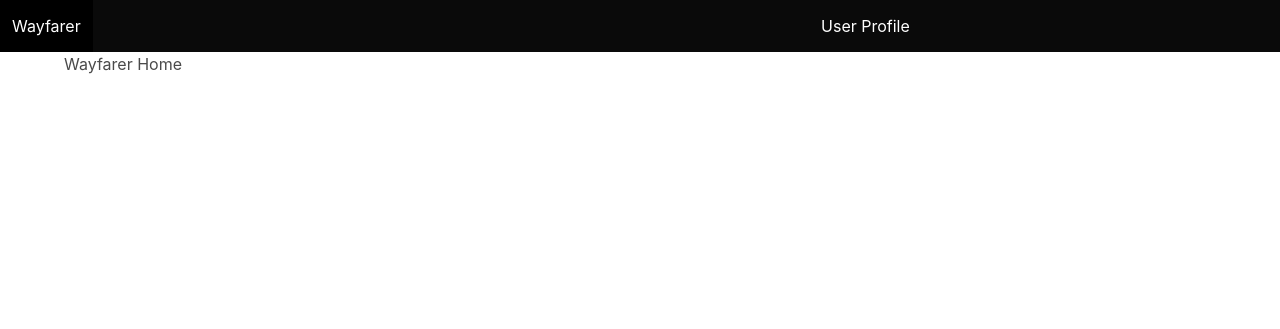
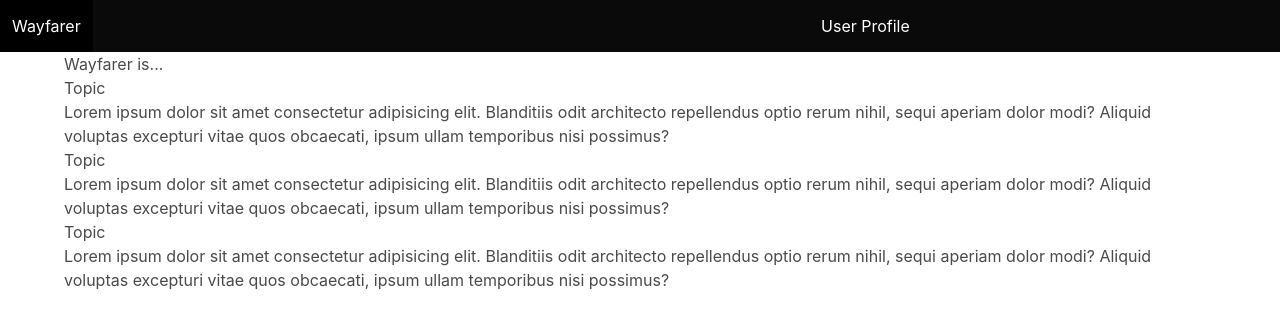
Before and after one commit to RonnellValdez/Wayfarer-DjangoPy, a Django app: page / in a window 1280 px wide. Shown: the top 329 px of the page. Run offline with Django 3.2, Linux system fonts and the light colour scheme.

Commit message:
edit to main app home.html

```diff
--- a/main_app/templates/home.html
+++ b/main_app/templates/home.html
@@ -2,6 +2,23 @@
 
 {% block content %}
 
-<h1>Wayfarer Home</h1>
+<h1>Wayfarer is...</h1>
+
+<div class="topic">
+    <h1>Topic</h1>
+    <h3>Lorem ipsum dolor sit amet consectetur adipisicing elit. Blanditiis odit architecto repellendus optio rerum nihil, sequi aperiam dolor modi? Aliquid voluptas excepturi vitae quos obcaecati, ipsum ullam temporibus nisi possimus?</h3>
+</div>
+
+<div class="topic">
+    <h1>Topic</h1>
+    <h3>Lorem ipsum dolor sit amet consectetur adipisicing elit. Blanditiis odit architecto repellendus optio rerum nihil, sequi aperiam dolor modi? Aliquid voluptas excepturi vitae quos obcaecati, ipsum ullam temporibus nisi possimus?</h3>
+</div>
+
+<div class="topic">
+    <h1>Topic</h1>
+    <h3>Lorem ipsum dolor sit amet consectetur adipisicing elit. Blanditiis odit architecto repellendus optio rerum nihil, sequi aperiam dolor modi? Aliquid voluptas excepturi vitae quos obcaecati, ipsum ullam temporibus nisi possimus?</h3>
+</div>
+
+
 
 {% endblock %}
```
